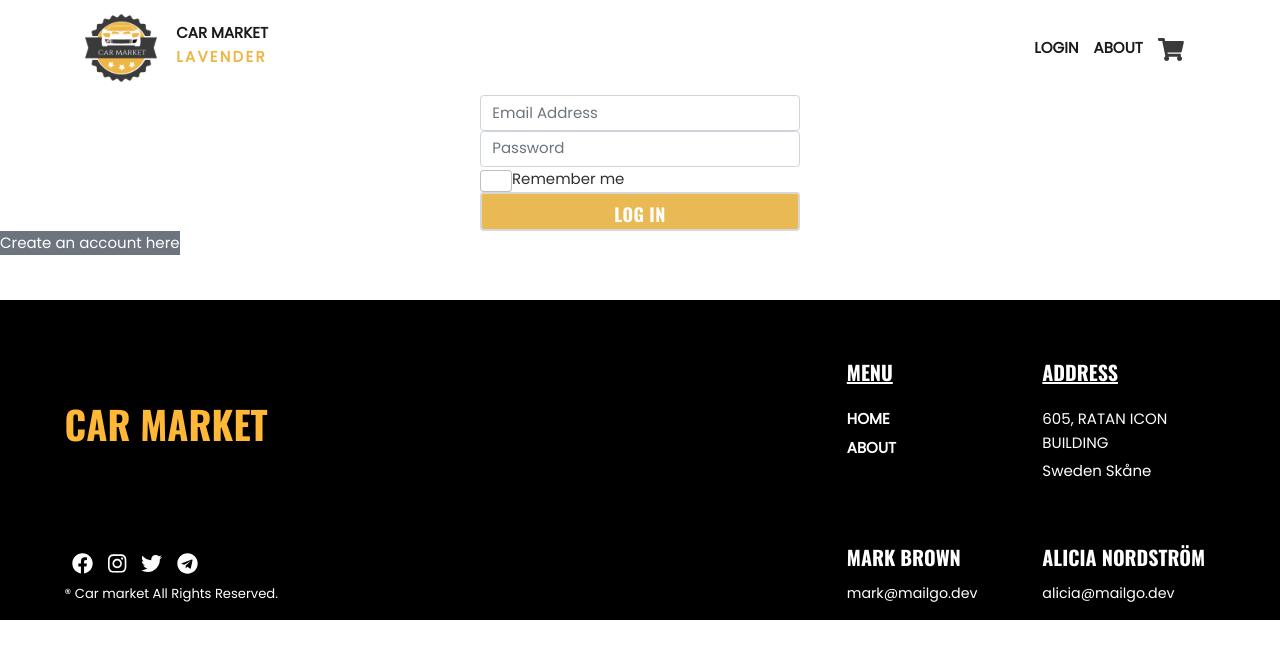
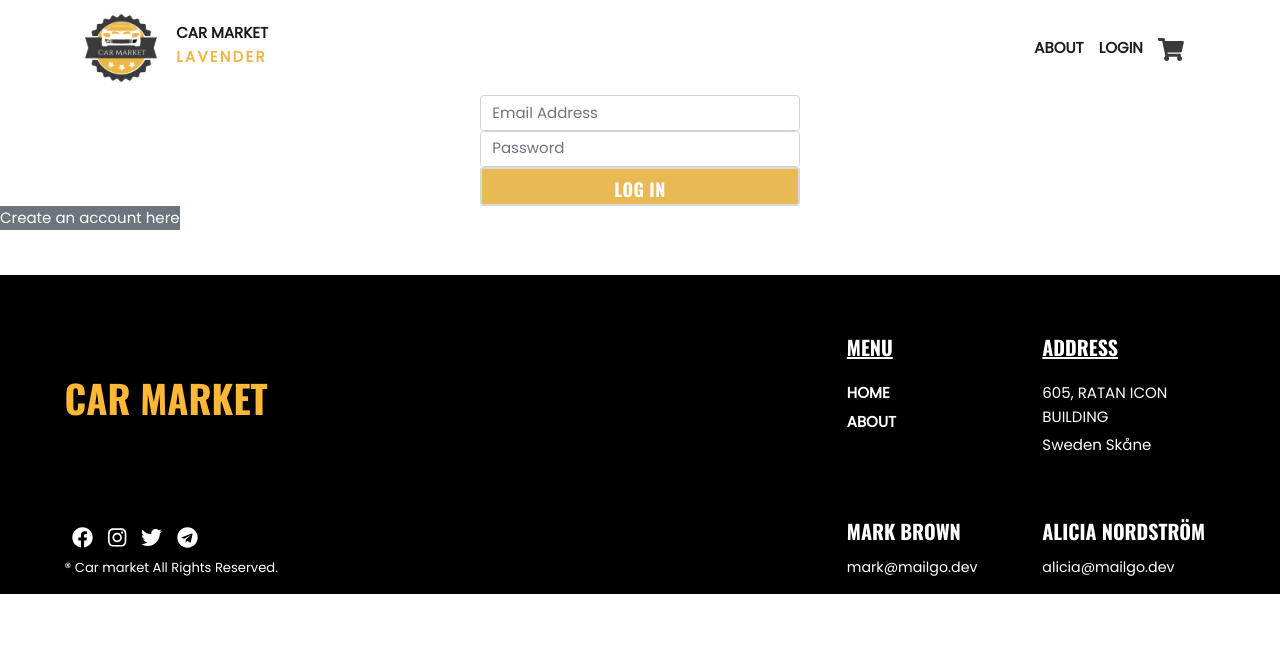
Before and after one commit to SvitlanaRybakova/Bilshop-Lavender, a React (Create React App) app: page /LogIn in a window 1280 px wide. Shown: the top 658 px of the page. Built offline with nearby package versions, Linux system fonts and the light colour scheme.

Commit message:
log in and local storage
when you refresh you are still loged in, you can log in with an account that has been created.

```diff
--- a/src/components/LoginComp.js
+++ b/src/components/LoginComp.js
@@ -1,40 +1,43 @@
 import styles from "../styles/LogIn.Module.css";
+import React, { useContext, useEffect, useState } from "react";
+import { UserContext } from "../contexts/UserContext";
 
 function LoginComp() {
+  const {
+    onChangeLoginEmail,
+    loginEmail,
+    onChangeLoginPassword,
+    loginPassword,
+    onSubmitLogin,
+  } = useContext(UserContext);
   return (
-    <div className="LogIn-Container">
+    <form onSubmit={(e) => onSubmitLogin(e)} className="LogIn-Container">
       <div className="rowZ d-flex align-items-center justify-content-center">
         <div className="col-md-3">
           <div className="form-group">
             <input
               type="email"
               className="form-control"
-              id="exampleInputEmail1"
               placeholder="Email Address"
+              onChange={onChangeLoginEmail}
+              value={loginEmail}
             ></input>
             <div className="form-group">
               <input
                 type="password"
                 className="form-control"
-                id="exampleInputPassword1"
                 placeholder="Password"
+                onChange={onChangeLoginPassword}
+                value={loginPassword}
               ></input>
             </div>
-            <div className="form-check">
-              <input
-                type="checkbox"
-                className="form-check-input"
-                id="exampleCheck1"
-              ></input>
-              <label className="form-check-label" htmlFor="exampleCheck1">
-                Remember me
-              </label>
-            </div>
-            <button className="btn1 btn-primary">Log in</button>
+            <button type="submit" className="btn1 btn-primary">
+              Log in
+            </button>
           </div>
         </div>
       </div>
-    </div>
+    </form>
   );
 }
 
--- a/src/components/Navbar.js
+++ b/src/components/Navbar.js
@@ -76,32 +76,36 @@ const Navbar = () => {
           id="navbarSupportedContent"
         >
           <ul className="navbar-nav me-auto mb-lg-0 d-flex align-items-end">
-            <li className="nav-item">
+            <li className="nav-item d-flex">
+              <Link to="/about">About</Link>
               {(() => {
                 if (logedIn === true) {
                   return (
-                    <button className={styles.logOutButton} onClick={logOut}>
-                      Log out
-                    </button>
+                    <div>
+                      <Link to="/">My profile</Link>
+                      <button className={styles.logOutButton} onClick={logOut}>
+                        Log out
+                      </button>
+                    </div>
                   );
                 } else {
                   return <Link to="/LogIn">LogIn</Link>;
                 }
               })()}
-              <Link to="/about">About</Link>
             </li>
           </ul>
         </div>
         <Link className={`${styles.shoppingCartIcon}`} to="/shopping-cart">
           <div className={`${styles.cartWrapper}`}>
-
             <FontAwesomeIcon icon={faShoppingCart} />
 
             <div className={`${styles.cartNumStyling} ${navbarClassName} `}>
               {cartNum}
             </div>
-            <div className={`${styles.cartPriceStyling} ${navbarClassName} row`}>
-            {totalRestructured}
+            <div
+              className={`${styles.cartPriceStyling} ${navbarClassName} row`}
+            >
+              {totalRestructured}
             </div>
           </div>
         </Link>
--- a/src/contexts/UserContext.js
+++ b/src/contexts/UserContext.js
@@ -57,6 +57,19 @@ function UserContextProvider(props) {
   const onChangeConfirmPassword = (e) => {
     setConfirmPassword(e.target.value);
   };
+
+  const [loginPassword, setLoginPassword] = useState("");
+
+  const onChangeLoginPassword = (e) => {
+    setLoginPassword(e.target.value);
+  };
+
+  const [loginEmail, setLoginEmail] = useState("");
+
+  const onChangeLoginEmail = (e) => {
+    setLoginEmail(e.target.value);
+  };
+
   const [userData, setUserData] = useState({});
 
   const [userOrders, setUserOrders] = useState({
@@ -111,6 +124,7 @@ function UserContextProvider(props) {
     };
     console.log(userInfo);
     localStorage.setItem("userInfo", JSON.stringify(userInfo));
+    localStorage.setItem("logedIn", JSON.stringify(true));
     history.push("/");
     setFirstName("");
     setLastName("");
@@ -126,10 +140,49 @@ function UserContextProvider(props) {
 
   const [logedIn, setLogedIn] = useState(false);
 
-  useEffect(() => {}, [logedIn]);
+  useEffect(() => {
+    if (localStorage.getItem("logedIn") !== null) {
+      if (JSON.parse(localStorage.getItem("logedIn")) === true) {
+        setLogedIn(true);
+      }
+    }
+  }, [logedIn]);
 
   const logOut = () => {
+    localStorage.setItem("logedIn", false);
     setLogedIn(false);
+  };
+
+  const [userInfo, setUserInfo] = useState("");
+
+  useEffect(() => {
+    if (userInfo !== "") {
+      if (
+        userInfo.password === loginPassword &&
+        userInfo.emailAddress === loginEmail
+      ) {
+        setLogedIn(true);
+        setLoginEmail("");
+        setLoginPassword("");
+        localStorage.setItem("logedIn", JSON.stringify(true));
+        history.push("/");
+      } else {
+        alert("Password or Email invalid! Please try again");
+        setLoginEmail("");
+        setLoginPassword("");
+      }
+    }
+  }, [userInfo]);
+
+  const onSubmitLogin = (e) => {
+    e.preventDefault();
+    if (localStorage.getItem("userInfo") !== null) {
+      setUserInfo(JSON.parse(localStorage.getItem("userInfo")));
+    } else {
+      setLoginEmail("");
+      setLoginPassword("");
+      alert("Password or Email invalid! Please try again");
+    }
   };
 
   const values = {
@@ -159,6 +212,11 @@ function UserContextProvider(props) {
     onChangeConfirmPassword,
     logedIn,
     logOut,
+    onChangeLoginEmail,
+    loginEmail,
+    onChangeLoginPassword,
+    loginPassword,
+    onSubmitLogin,
   };
 
   return (
```
